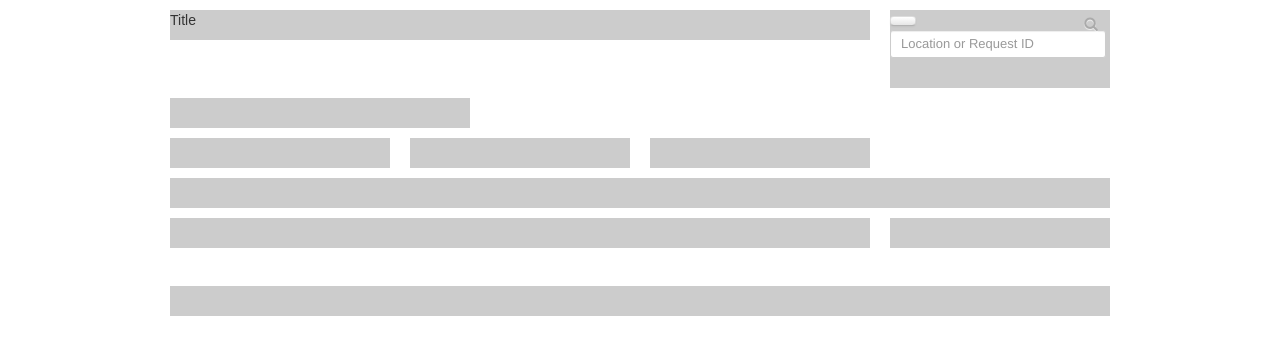
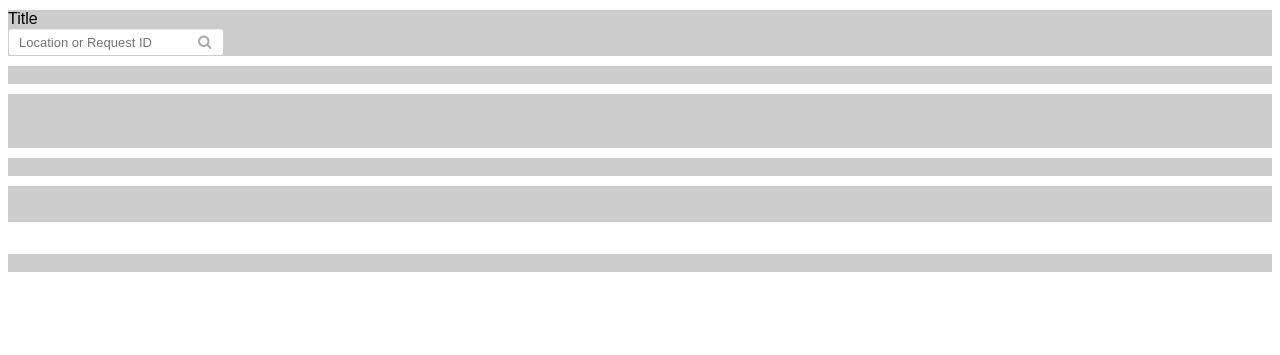
Before and after one commit to monum/pieces, a Flask app: page / in a window 1280 px wide. Shown: the top 355 px of the page. Run offline with Flask 2, Linux system fonts and the light colour scheme.

Commit message:
Fixing search element display

```diff
--- a/app/static/css/style.css
+++ b/app/static/css/style.css
@@ -61,3 +61,9 @@
     outline-width: 0;
     -moz-outline-width: 0;
 }
+
+/*
+#request-submit:focus + #is {
+    color: #ff0000;
+}
+*/
--- a/app/templates/base.html
+++ b/app/templates/base.html
@@ -5,7 +5,7 @@
     <meta charset="utf-8">
     <meta name="viewport" content="width=device-width, initial-scale=1.0">
     <link rel="shortcut icon" type="image/x-icon" href="{{ url_for('static', filename='images/favicon.ico') }}">
-    <link rel=stylesheet type=text/css href="{{ url_for('static', filename='css/bootstrap.css') }}">
+    <link rel=stylesheet type=text/css href="{{ url_for('static', filename='css/bootstrap-lite-non-responsive.css') }}">
     <link rel="stylesheet" type=text/css href="{{ url_for ('static', filename='css/fontawesome/fontawesome.css')}}">
     <!--<link rel=stylesheet type=text/css href="{{ url_for('static', filename='css/bootstrap-lite-non-responsive.css') }}">-->
     <!--<link rel=stylesheet type=text/css href="{{ url_for('static', filename='css/bootstrap-lite-plus-responsive.css') }}">-->
--- a/app/templates/dashboard.html
+++ b/app/templates/dashboard.html
@@ -6,9 +6,9 @@
             <div class="span3" style="background: #CCC">
                 <form>
                     <div id="search-bar">
-                        <label for="mySubmit" class="btn"><i class="icon icon-search"></i></label>
-                        <input id="mySubmit" type="submit" value="" class="hidden" />
-                        <input type="text" placeholder="Location or Request ID" name="query" id="request-query">
+                        <label for="request-submit"><i class="icon icon-search"></i></label>
+                        <input id="request-submit" type="submit" value="" class="hidden" />
+                        <input id="request-query" type="text" placeholder="Location or Request ID" name="query">
                     </div>
                 </form>
             </div>
```
